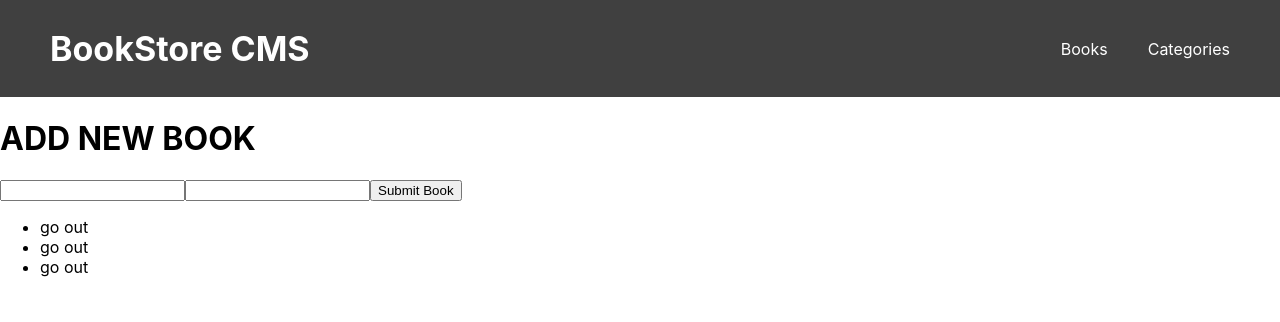
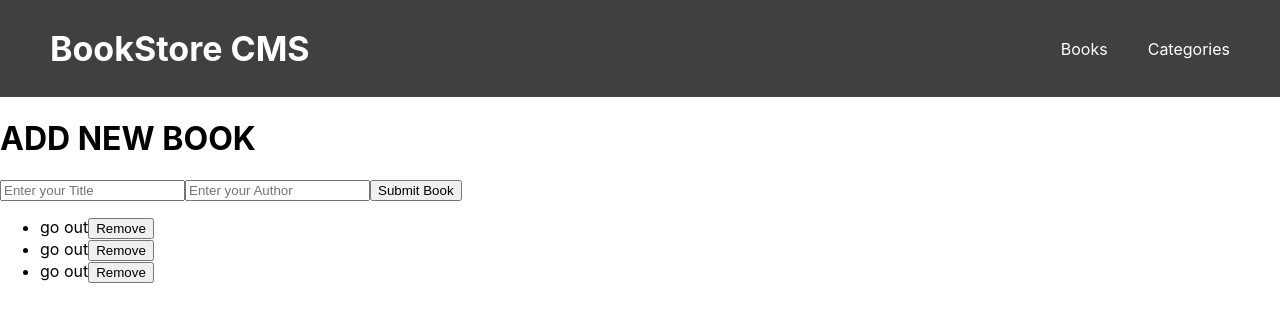
Before and after one commit to ridwanediallo/Bookstore-CMS, a React (Create React App) app: page / in a window 1280 px wide. Shown: the top 322 px of the page. Built offline with nearby package versions, Linux system fonts and the light colour scheme.

Commit message:
Add remove button and inputs placeholders

```diff
--- a/src/components/AddBook.js
+++ b/src/components/AddBook.js
@@ -4,9 +4,11 @@ const AddBook = () => (
     <form>
       <input
         type="text"
+        placeholder="Enter your Title"
       />
       <input
         type="text"
+        placeholder="Enter your Author"
       />
       <button type="submit">Submit Book</button>
     </form>
--- a/src/components/BookList.js
+++ b/src/components/BookList.js
@@ -25,6 +25,7 @@ const BookList = () => {
           {book.title}
           {' '}
           {book.author}
+          <button type="button">Remove</button>
         </li>
       ))}
     </ul>
```
